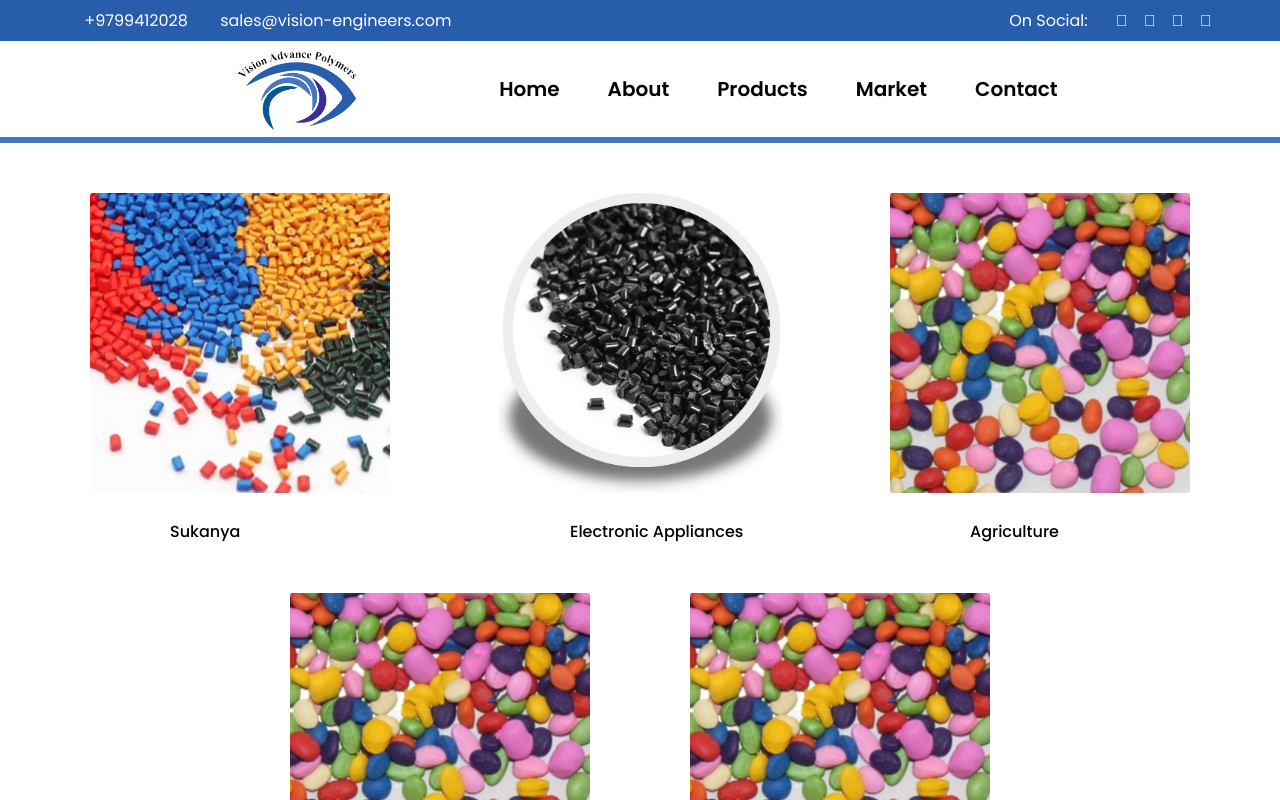
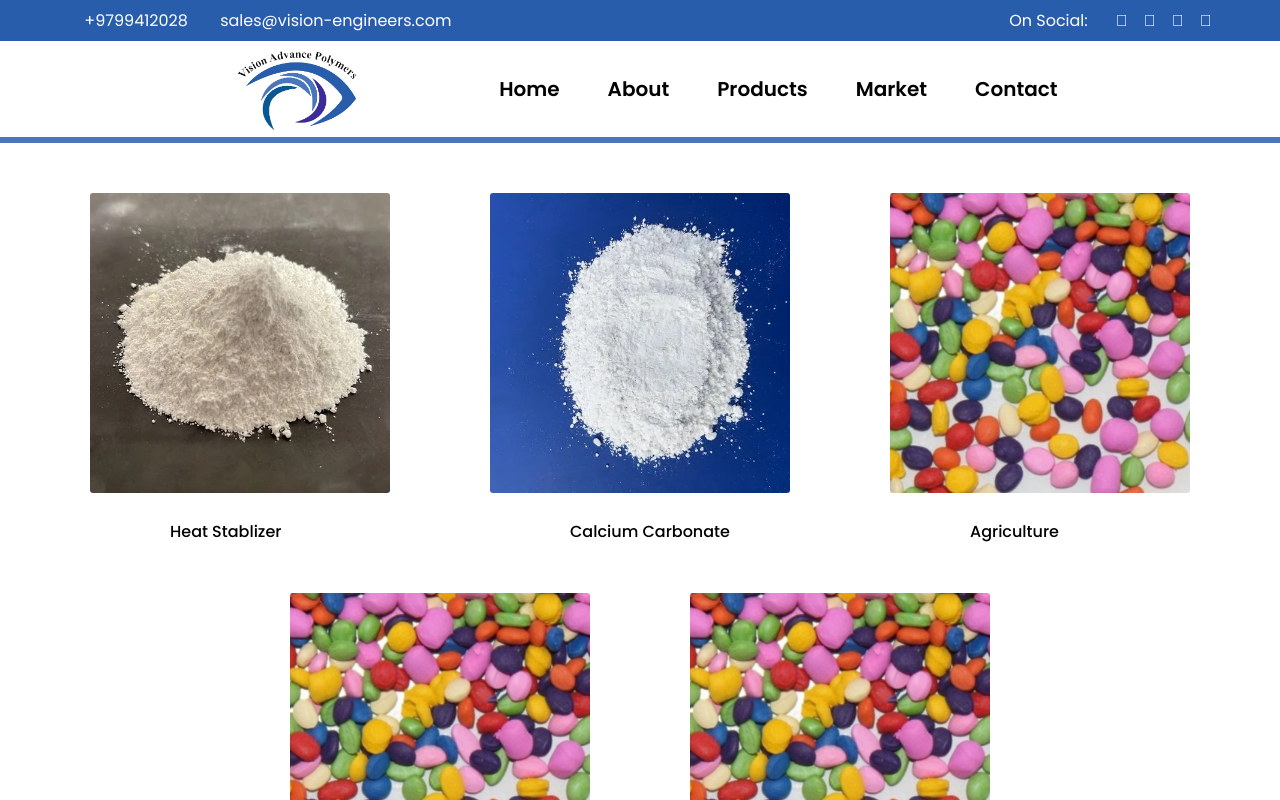
Before and after one commit to akshit-gautam/VisionAdvancedpolymers, a React (Create React App) app: page /market/compounding in a window 1280 px wide. Shown: the top 800 px of the page. Built offline with nearby package versions, Linux system fonts and the light colour scheme; some icons are missing.

Commit message:
picturesupload

```diff
--- a/src/Markets/Compounding.jsx
+++ b/src/Markets/Compounding.jsx
@@ -1,6 +1,6 @@
 import React from 'react'
-import mb from '../Images/c1.jpg';
-import mbone from '../Images/c2.jpg';
+import heat from '../Images/heat.jpg';
+import calcium from '../Images/calcium.jpg';
 import mbsecond from '../Images/c3jpg.jpg';
 
 
@@ -9,15 +9,15 @@ export const Compounding = () => {
     <div className='Square'>
                         <div className="products">
                 <div className="store">
-                    <img className='c1' src={mb} alt="color masterbatch" />
+                    <img className='c1' src={heat} alt="color masterbatch" />
                     <div className='name-1'>
-                    sukanya
+                    Heat Stablizer
                     </div>
                 </div>
                 <div className="store">
-                    <img className='c1' src={mbone} alt="color masterbatch" />
+                    <img className='c1' src={calcium} alt="color masterbatch" />
                     <div className='name-1'>
-                    Electronic appliances
+                    Calcium Carbonate
                     </div>
                 </div>
                 <div  className="store">
```
Also changed, not shown: src/Images/calcium.jpg (added), src/Images/heat.jpg (added).
